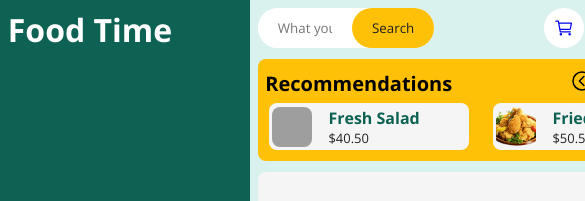
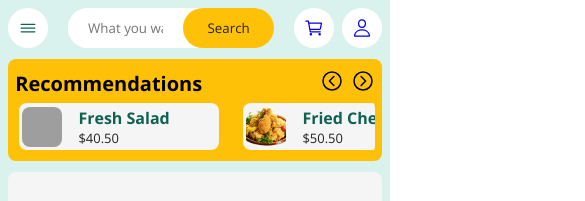
Before and after one commit to Hassan-Abd-El-Aziz/-Food-Delivery, a plain HTML site: page index.html in a window 390 px wide. Shown: the top 201 px of the page, 585 px wide, since content can reach past the window. Drawn offline with nearby package versions, Linux system fonts and the light colour scheme; grey boxes are pictures that could not be loaded.

Commit message:
add mobile view in css

```diff
--- a/style.css
+++ b/style.css
@@ -84,7 +84,7 @@ body {
   display: none;
 }
 .search {
-  width: 47%;
+  width: 55%;
   height: 40px;
   display: flex;
   justify-content: space-around;
@@ -343,3 +343,32 @@ body {
   letter-spacing: 1.5px;
   font-weight: bold;
 }
+
+/* Mobile View */
+
+@media screen and (max-width: 640px) {
+  .sidebar {
+    display: none;
+  }
+  .main {
+    margin-left: 0;
+  }
+  .menu-toggle {
+    display: block;
+    text-decoration: none;
+    font-size: 20px;
+    background-color: var(--whiteColor);
+    color: var(--primaryColor);
+    display: flex;
+    justify-content: center;
+    align-items: center;
+    padding: 0 10px;
+    height: 40px;
+    border-radius: 50%;
+    z-index: 3;
+  }
+  .sidebar.active{
+    display: flex;
+    z-index: 10;
+  }
+}
```
